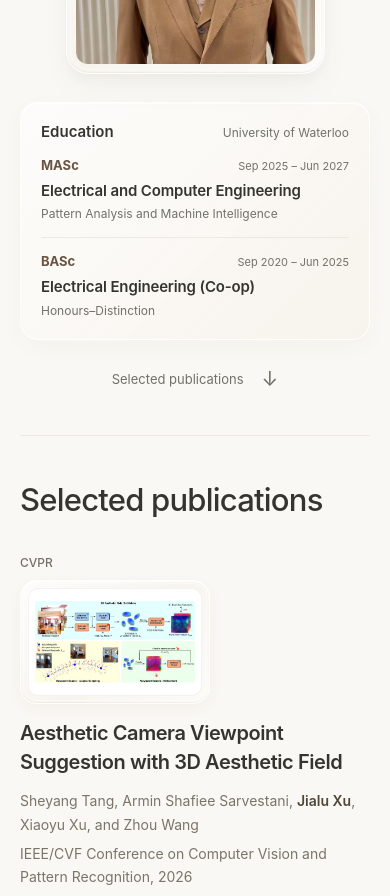
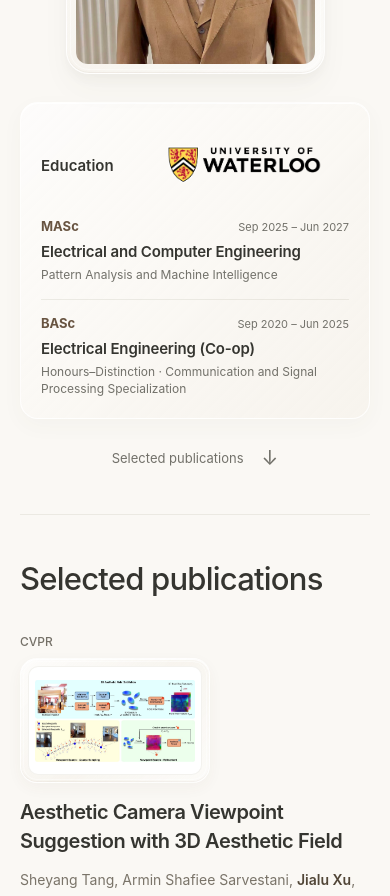
Before and after one commit to edjx22/jialu-xu, a React (Vite) app: page / in a window 390 px wide. Shown: the part 960-1856 px from the top of the page. Built offline with nearby package versions, Linux system fonts and the light colour scheme.

Commit message:
Add Waterloo logo and BASc specialization

```diff
--- a/src/Portfolio.tsx
+++ b/src/Portfolio.tsx
@@ -25,7 +25,7 @@ function Homepage() {
         </div>
       </div>
       <section className="education" aria-labelledby="education-title">
-        <div className="education-heading"><h2 id="education-title">Education</h2><p>University of Waterloo</p></div>
+        <div className="education-heading"><h2 id="education-title">Education</h2><img className="education-logo" src={asset('assets/uwaterloo-logo.png')} alt="University of Waterloo" width="210" height="84" /></div>
         <div className="education-list">{education.map(item => <article className="education-entry" key={item.degree}>
           <div className="education-meta"><span className="education-degree">{item.degree}</span><span className="education-dates">{item.dates}</span></div>
           <h3>{item.field}</h3><p>{item.detail}</p>
--- a/src/content.ts
+++ b/src/content.ts
@@ -11,7 +11,7 @@ export const profile = {
 
 export const education = [
   { degree: 'MASc', field: 'Electrical and Computer Engineering', detail: 'Pattern Analysis and Machine Intelligence', dates: 'Sep 2025 – Jun 2027' },
-  { degree: 'BASc', field: 'Electrical Engineering (Co-op)', detail: 'Honours–Distinction', dates: 'Sep 2020 – Jun 2025' },
+  { degree: 'BASc', field: 'Electrical Engineering (Co-op)', detail: 'Honours–Distinction · Communication and Signal Processing Specialization', dates: 'Sep 2020 – Jun 2025' },
 ];
 
 export type Publication = {
--- a/src/portfolio.scss
+++ b/src/portfolio.scss
@@ -51,9 +51,9 @@ h1, h2, h3, p { margin: 0; }
 .portrait-initials { font-size: clamp(70px, 9vw, 130px); font-weight: 200; letter-spacing: -.08em; color: #a28b6c; text-shadow: 0 2px 0 #ffffffa6; }
 .portrait-caption { font-size: 14px; color: #86837a; }
 .portrait-signature { position: absolute; bottom: 7px; right: 7px; font-size: 14px; color: #928571; letter-spacing: .03em; }
-.education { display: grid; grid-template-columns: 155px 1fr; gap: 25px; align-items: center; width: 100%; padding: 22px 26px; border: 1px solid #ffffffc5; border-radius: 18px; background: linear-gradient(135deg, #ffffff9c, #f4eee46b); box-shadow: inset 0 1px 0 #ffffffd8, 0 7px 22px #574b3609; }
+.education { display: grid; grid-template-columns: 220px 1fr; gap: 25px; align-items: center; width: 100%; padding: 18px 26px; border: 1px solid #ffffffc5; border-radius: 18px; background: linear-gradient(135deg, #ffffff9c, #f4eee46b); box-shadow: inset 0 1px 0 #ffffffd8, 0 7px 22px #574b3609; }
 .education-heading h2 { font-size: 15px; font-weight: 620; }
-.education-heading p { margin-top: 7px; font-size: 12px; line-height: 1.4; color: var(--muted); }
+.education-logo { display: block; width: 210px; height: auto; max-width: none; margin-top: 2px; }
 .education-list { display: grid; grid-template-columns: repeat(2, minmax(0, 1fr)); }
 .education-entry { min-width: 0; padding-inline: 26px; }
 .education-entry:first-child { padding-left: 0; border-right: 1px solid var(--line); }
@@ -162,7 +162,7 @@ h1, h2, h3, p { margin: 0; }
 .page-enter { animation: page-in .5s ease both; }
 @keyframes page-in { from { opacity: 0; transform: translateY(8px); } to { opacity: 1; transform: translateY(0); } }
 @media (min-width: 1600px) { .about { min-height: 900px; } }
-@media (max-width: 1000px) { .section-width { width: calc(100% - 72px); } .about-main { gap: 50px; grid-template-columns: 1.4fr 1fr; } .introduction { font-size: 17px; } .education { grid-template-columns: 135px 1fr; gap: 18px; padding-inline: 20px; } .education-entry { padding-inline: 18px; } .publication { gap: 28px; grid-template-columns: 190px 1fr; } .publication h3 { font-size: 20px; } }
+@media (max-width: 1000px) { .section-width { width: calc(100% - 72px); } .about-main { gap: 50px; grid-template-columns: 1.4fr 1fr; } .introduction { font-size: 17px; } .education { grid-template-columns: 210px 1fr; gap: 18px; padding-inline: 20px; } .education-entry { padding-inline: 18px; } .publication { gap: 28px; grid-template-columns: 190px 1fr; } .publication h3 { font-size: 20px; } }
 @media (max-width: 700px) {
   html { scroll-padding-top: 100px; }
   .section-width { width: calc(100% - 40px); }
@@ -175,8 +175,8 @@ h1, h2, h3, p { margin: 0; }
   .portrait { aspect-ratio: .92; border-radius: 12px; }
   .research-interests { margin-top: 26px; }
   .education { display: block; padding: 20px; }
-  .education-heading { display: flex; align-items: baseline; justify-content: space-between; gap: 15px; margin-bottom: 16px; }
-  .education-heading p { margin-top: 0; text-align: right; }
+  .education-heading { display: flex; flex-wrap: wrap; align-items: center; justify-content: space-between; gap: 4px 15px; margin-bottom: 12px; }
+  .education-logo { margin-top: 0; }
   .education-list { grid-template-columns: 1fr; gap: 16px; }
   .education-entry, .education-entry:first-child, .education-entry:last-child { padding: 0; border: 0; }
   .education-entry:first-child { padding-bottom: 15px; border-bottom: 1px solid var(--line); }
```
Also changed, not shown: public/assets/uwaterloo-logo.png (added), 1 other file (tests, documents, lock files or other folders).
